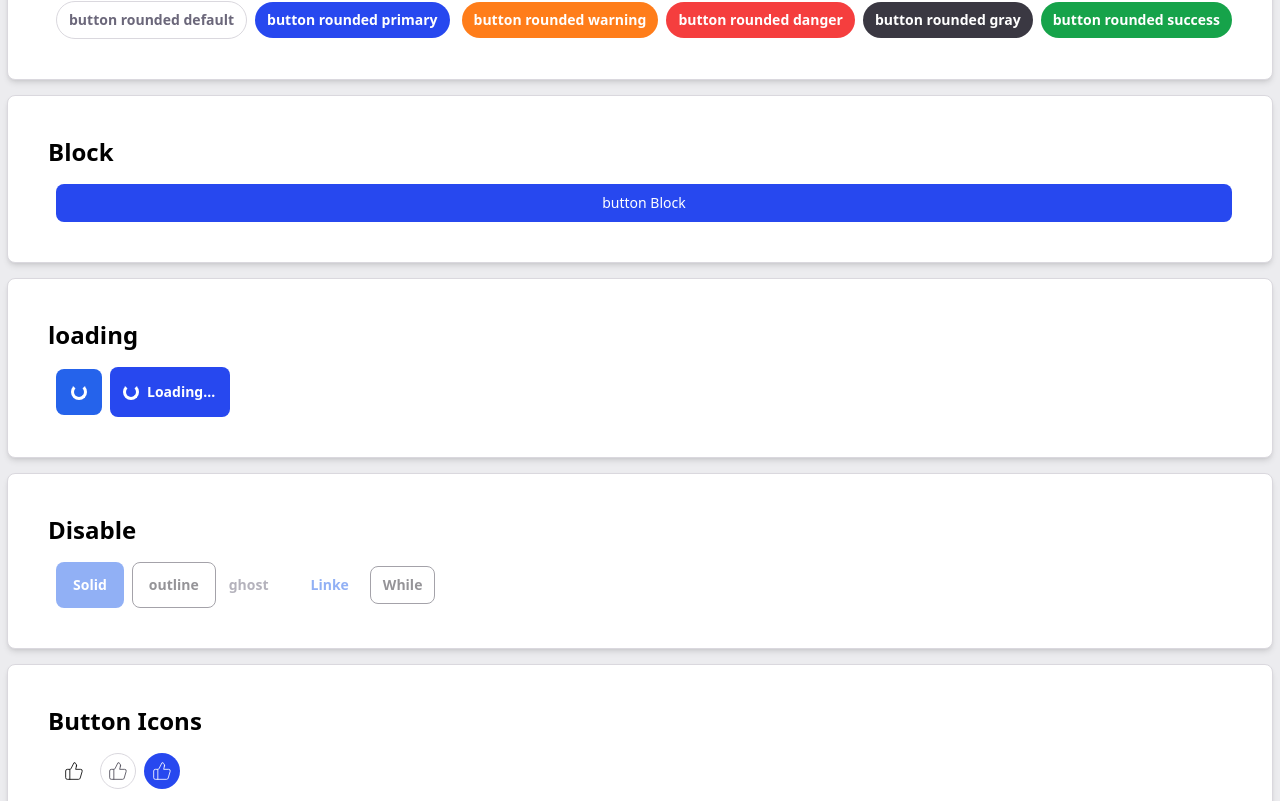
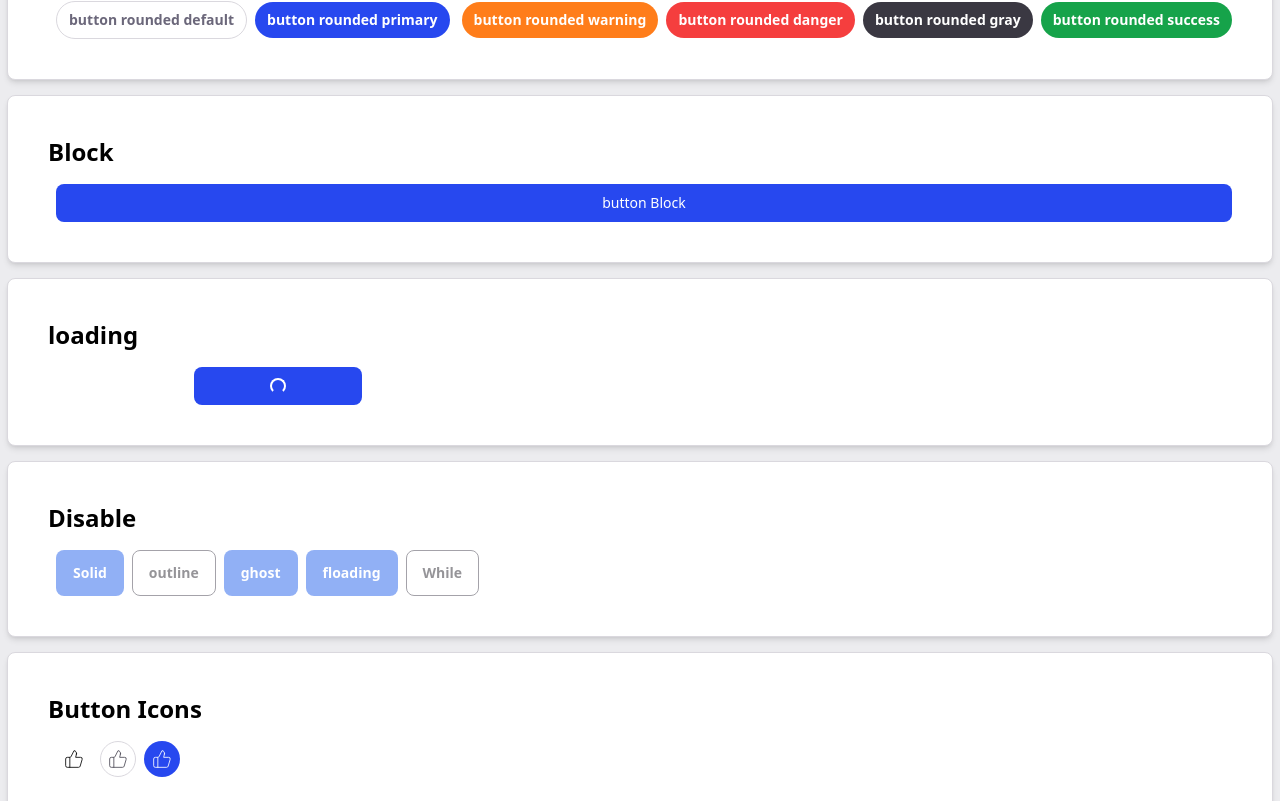
Before and after one commit to ebrahimimasod/preline-componnets, a Vue app: page /#/buttons in a window 1280 px wide. Shown: the part 1034-1835 px from the top of the page. Built offline with nearby package versions, Linux system fonts and the light colour scheme.

Commit message:
updateInputs

```diff
--- a/src/components/Button/index.vue
+++ b/src/components/Button/index.vue
@@ -1,20 +1,74 @@
 <script setup>
 import {defineProps, computed} from "vue";
 
-const props = defineProps([
-  "type",
-  "variant",
-  "size",
-  "outlined",
-  "ghost",
-  "link",
-  "rounded",
-  "block",
-  "icon",
-  "loading",
-  "a",
-  "disabled",
-]);
+// const props = defineProps([
+//   "type", // string (submit OR button)
+//   "variant", //string (primary, success, danger, warning, default)
+//   "size",
+//   "outlined",//boolean
+//   "ghost",//boolean
+//   "link",//boolean
+//   "rounded",//boolean
+//   "block",//boolean
+//   "icon",//boolean
+//   "loading",//boolean
+//   "a",
+//   "disabled",//boolean
+// ]);
+
+
+const props = defineProps({
+  type: {
+    type: String,
+    default: 'button',
+  },
+  variant: {
+    type: String,
+    default: 'default', //(primary, success, danger, warning, default)
+    // validator(value, props) {
+    //   const variants = ['primary', 'success', 'danger', 'warning', 'default'];
+    //   if(!variants.includes(value)){
+    //     console.log('error')
+    //   }
+    // }
+  },
+  size: {
+    type: String,
+  },
+  outlined: {
+    type: Boolean,
+    default: false,
+  },
+  ghost: {
+    type: Boolean,
+    default: false,
+  },
+  loading: {
+    type: Boolean,
+    default: false,
+  },
+  link: {
+    type: Boolean,
+    default: false,
+  },
+  rounded: {
+    type: Boolean,
+    default: false,
+  },
+  block: {
+    type: Boolean,
+    default: false,
+  },
+  icon: {
+    type: Boolean,
+    default: false,
+  },
+  disabled: {
+    type: Boolean,
+    default: false,
+  },
+});
+
 
 const btnClasses = computed(() => {
 
@@ -79,6 +133,7 @@ const btnClasses = computed(() => {
 <style scoped>
 
 .btn {
+  outline: none !important;
   @apply py-2 px-3 inline-flex items-center gap-x-2 text-sm font-semibold rounded-lg border border-transparent disabled:opacity-50 disabled:pointer-events-none dark:focus:outline-none dark:focus:ring-1 ;
 }
 
@@ -111,7 +166,7 @@ const btnClasses = computed(() => {
 }
 
 .btn.outlined.primary {
-  @apply  border bg-transparent  border-blue-600 text-blue-600 hover:border-blue-500 hover:text-blue-500 disabled:opacity-50 disabled:pointer-events-none;
+  @apply border bg-transparent  border-blue-600 text-blue-600 hover:border-blue-500 hover:text-blue-500 disabled:opacity-50 disabled:pointer-events-none;
 }
 
 .btn.outlined.success {
@@ -135,7 +190,7 @@ const btnClasses = computed(() => {
 }
 
 .btn.ghost {
-  @apply bg-transparent  text-gray-400   hover:bg-gray-400 disabled:opacity-50 disabled:pointer-events-none;
+  @apply bg-transparent  text-gray-400  hover:bg-gray-100;
 }
 
 .btn.rounded {
@@ -145,16 +200,20 @@ const btnClasses = computed(() => {
 .btn.rounded.primary {
   @apply bg-primary-600 !border-none !text-white hover:bg-primary-500;
 }
-.btn.rounded.warning{
+
+.btn.rounded.warning {
   @apply bg-warning-600 !border-none !text-white hover:bg-warning-500;
 }
-.btn.rounded.danger{
+
+.btn.rounded.danger {
   @apply bg-danger-600 !border-none !text-white hover:bg-danger-500;
 }
-.btn.rounded.gray{
+
+.btn.rounded.gray {
   @apply bg-gray-600 !border-none !text-white hover:bg-gray-500;
 }
-.btn.rounded.success{
+
+.btn.rounded.success {
   @apply bg-green-600 !border-none !text-white hover:bg-green-500;
 }
 
@@ -207,15 +266,24 @@ const btnClasses = computed(() => {
 }
 
 .btn.loading {
-  @apply flex justify-center items-center h-[2.875rem] w-[2.875rem] text-sm font-semibold rounded-lg
-  border border-transparent bg-blue-600 text-white hover:bg-blue-700
-  disabled:opacity-50 disabled:pointer-events-none
-
+  @apply pointer-events-none select-none text-transparent relative;
 }
 
-.btn.a {
-  @apply w-[120px] h-[50px];
+
+.btn.loading::after {
+  @apply animate-spin rounded-full border-white inline-block border-2 border-solid;
+  content: "";
+  border-bottom-color: transparent !important;
+  width: 16px;
+  height: 16px;
+  position: absolute;
+  left: 0;
+  top: 0;
+  bottom: 0;
+  right: 0;
+  margin: auto;
 }
+
 
 .btn.disabled {
   @apply py-3 px-4 inline-flex items-center gap-x-2
@@ -225,16 +293,16 @@ const btnClasses = computed(() => {
 }
 
 
-.btn.icon{
+.btn.icon {
   @apply rounded-full w-9 h-9 bg-white p-2 flex items-center justify-center
 }
 
 
-.btn.icon.outlined{
+.btn.icon.outlined {
   @apply rounded-full w-9 h-9 bg-white p-2 flex items-center justify-center border border-gray-100
 }
 
-.btn.icon.primary{
+.btn.icon.primary {
   @apply rounded-full w-9 h-9 bg-primary-600 p-2 flex items-center justify-center
 }
 
--- a/src/components/Input/index.vue
+++ b/src/components/Input/index.vue
@@ -4,21 +4,56 @@ import {defineProps, defineEmits, computed, ref, useSlots, onMounted} from 'vue'
 
 const slots = useSlots();
 const emits = defineEmits(["update:modelValue"])
-const props = defineProps([
-  'placeholder',
-  'variant',
-  'type',
-  'modelValue',
-  "label",
-  "size",
-  "basic",
-  "grayInput",
-  'floating',
-  "icon",
-  "pilled",
-]);
+//const props1 = defineProps([
+  //'placeholder',
+  //'variant',
+  //'type',
+  //'modelValue',
+  //"label",
+  //"size",
+  //"basic",
+  //"grayInput",
+  //'floating',
+  //"icon",
+  //"rounded",
+//]);
 
+const props=defineProps({
+      placeholder:{
+      type: String
+      },
+      variant: {
+        type: String,
+        default: 'default'
+      },
+      type: {
+        type: String,
+        default: 'input',
+      },
+      label: {
+        type: String
+      },
 
+      basic:{
+        type:Boolean,
+        default:false
+      },
+      size:{
+        type:String
+      },
+      floating:{
+        type:Boolean,
+        default:false
+      },
+      icon: {
+        type: String
+      },
+      rounded:{
+        type:  Boolean,
+        default:false
+      }
+},
+)
 const InputClasses = computed(() => {
   const classes = ["input"];
 
@@ -35,8 +70,8 @@ const InputClasses = computed(() => {
   }
 
 
-  if (props.pilled) {
-    classes.push("pilled")
+  if (props.rounded) {
+    classes.push("rounded")
   }
 
   return classes;
@@ -67,7 +102,6 @@ const inputComputed = computed({
       <div v-if="slots.icon" class="absolute left-3 bottom-0 top-0 flex items-center">
         <slot name="icon"/>
       </div>
-
       <div v-if="variant === 'danger'" class="absolute right-3 bottom-0 top-0 flex items-center">
         <Icon name="AlertCircle" color="red"/>
       </div>
@@ -97,23 +131,13 @@ const inputComputed = computed({
 .input.md {
   @apply py-3 px-4
 }
-
 .input.lg {
   @apply p-4 sm:p-5
 }
+.input.floating {
 
-.input.floating {
-  @apply
-  pl-[40px] py-3 px-4 w-96 border border-gray-200 rounded-lg text-sm  placeholder:text-transparent
-  focus:border-blue-500 focus:ring-blue-500 disabled:opacity-50 disabled:pointer-events-none dark:bg-slate-900 dark:border-gray-700 dark:text-gray-400 dark:focus:ring-gray-600
-  focus:pt-6
-  focus:pb-2
-  [&:not(:placeholder-shown)]:pt-6
-  [&:not(:placeholder-shown)]:pb-2
-  autofill:pt-6
-  autofill:pb-2;
 }
-.input.pilled {
+.input.rounded {
   @apply py-3 px-4 w-96 border border-gray-200 rounded-full text-sm focus:border-blue-500 focus:ring-blue-500 disabled:opacity-50 disabled:pointer-events-none dark:bg-slate-900 dark:border-gray-700 dark:text-gray-400 dark:focus:ring-gray-600;
 }
 
--- a/src/pages/Buttons/index.vue
+++ b/src/pages/Buttons/index.vue
@@ -4,7 +4,6 @@ import Button from "@/components/Button/index.vue"
 import Icon from "@/components/Icon/index.vue"
 
 </script>
-
 
 <template>
   <div>
@@ -35,6 +34,8 @@ import Icon from "@/components/Icon/index.vue"
         </Button>
       </div>
     </div>
+
+
     <!-- Size -->
     <div class="p-10   border-[1px] border-gray-100 rounded-lg   m-auto mt-[15px] bg-white shadow-md">
       <h2 class="mb-4 font-semibold text-2xl">Size</h2>
@@ -55,20 +56,22 @@ import Icon from "@/components/Icon/index.vue"
       </div>
 
     </div>
+
+
     <!-- Outlined -->
     <div class="p-10   border-[1px] border-gray-100 rounded-lg   m-auto mt-[15px] bg-white shadow-md">
       <h2 class="mb-4  ml-2 font-semibold text-2xl">Outlined</h2>
 
       <div class="flex items-center  justify-start  ">
-        <Button outlined="true">
+        <Button outlined>
           Button outlined default
         </Button>
-        <Button class="ml-3 mr-3" :outlined="true" variant="primary">
+        <Button class="ml-3 mr-3" outlined variant="primary">
 
           Button outlined primary
         </Button>
         <Button class="mr-3"
-                outlined="true"
+                outlined
                 variant="success"
 
         >
@@ -76,7 +79,7 @@ import Icon from "@/components/Icon/index.vue"
           Button outlined success
         </Button>
         <Button
-            outlined="true"
+            outlined
             variant="danger"
 
         >
@@ -84,34 +87,36 @@ import Icon from "@/components/Icon/index.vue"
           Button outlined danger
         </Button>
         <Button
-            outlined="true"
+            outlined
             variant="warning"
         >
           Button outlined warning
         </Button>
       </div>
     </div>
+
+
     <!-- Ghost -->
     <div class="p-10   border-[1px] border-gray-100 rounded-lg   m-auto mt-[15px] bg-white shadow-md">
       <h2 class="mb-4  ml-2 font-semibold text-2xl">Ghost</h2>
 
       <div class="flex items-center  justify-start  ">
-        <Button class="mr-2">
+        <Button class="mr-2" ghost>
           Button outlined success
         </Button>
-        <Button :ghost="true" variant="primary">
+        <Button ghost variant="primary">
           Button outlined primary
         </Button>
-        <Button :ghost="true"
+        <Button ghost
                 variant="success">
           Button outlined success
         </Button>
 
-        <Button ghost="true"
+        <Button ghost
                 variant="danger">
           Button outlined danger
         </Button>
-        <Button :ghost="true"
+        <Button ghost
                 variant="warning">
           Button outlined warning
         </Button>
@@ -126,7 +131,7 @@ import Icon from "@/components/Icon/index.vue"
 
       <div class="flex items-center  justify-start">
         <Button class="ml-2"
-                link="true"
+                link
                 variant="primary">
           button primary
         </Button>
@@ -142,7 +147,7 @@ import Icon from "@/components/Icon/index.vue"
       <div class="flex items-center  justify-start">
 
         <Button class="ml-2"
-                :rounded="true"
+                rounded
 
         >
           button rounded default
@@ -189,7 +194,7 @@ import Icon from "@/components/Icon/index.vue"
 
       <div class="flex items-center  justify-start">
         <Button class="ml-2"
-                :block="true"
+                block
                 variant="primary"
         >
           button Block
@@ -199,36 +204,24 @@ import Icon from "@/components/Icon/index.vue"
 
 
     </div>
-    <!-- icon -->
 
 
     <!-- loading -->
-
     <div class="p-10   border-[1px] border-gray-100 rounded-lg   m-auto mt-[15px] bg-white shadow-md">
       <h2 class="mb-4 font-semibold text-2xl">loading</h2>
 
       <div class="flex items-center  justify-start">
-        <Button class="ml-2"
-
-                :loading="true"
-                variant="secondary"
-        >
-        <span
-            class="animate-spin inline-block w-4 h-4 border-[3px] border-current border-t-transparent text-white rounded-full">
- <span class="sr-only">Loading...</span>
-        </span>
+        <Button class="ml-2" loading  >
+          button loading
         </Button>
 
-        <Button class="ml-2"
-                :a="true"
-                variant="primary">
+        <Button class="ml-2" loading variant="primary"   >
+          button loading
+          <span>
+            icon
+          </span>
+        </Button>
 
-
-<span
-    class="animate-spin inline-block w-4 h-4 border-[3px] border-current border-t-transparent text-white rounded-full">
-        </span>
-          <label>Loading...</label>
-        </Button>
 
       </div>
 
@@ -239,36 +232,35 @@ import Icon from "@/components/Icon/index.vue"
 
       <div class="flex items-center  justify-start">
         <Button class="ml-2"
-                disabled="true"
+                disabled
                 variant="primary"
         >
           <label>Solid</label>
 
         </Button>
         <Button class="ml-2"
-                outlined="true"
+                outlined
                 variant="gray"
-                disabled="true"
+                disabled
         >
           outline
         </Button>
-        <Button class="mr-2"
-                ghost="true"
-                variant="gray"
+        <Button class="ml-2"
+                ghost
+
                 disabled
         >
           ghost
 
         </Button>
-        <Button class="ml-2"
-                disabled
-                link="true"
-                variant="gray"
-        >
-          Linke
+        <Button
+            class="ml-2"
+            ghost
+            disabled>
+          floading
         </Button>
         <Button class="ml-2"
-                outlined="true"
+                outlined
                 variant="gray"
                 disabled>
           While
```
Also changed, not shown: src/pages/Inputes/index.vue (+6 -6 lines), src/pages/home.vue (added, +67 -0 lines), src/routes/index.js (+11 -6 lines).
